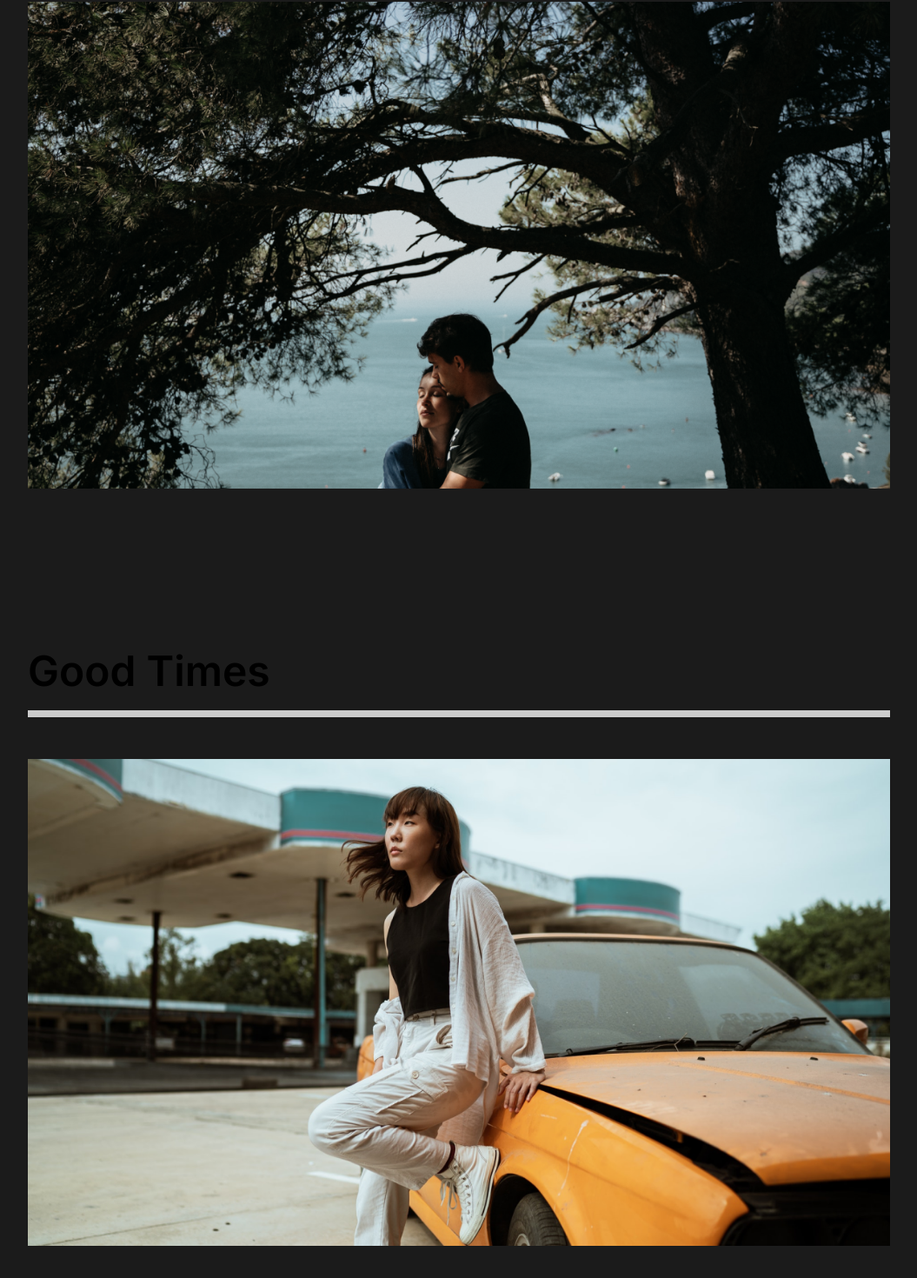
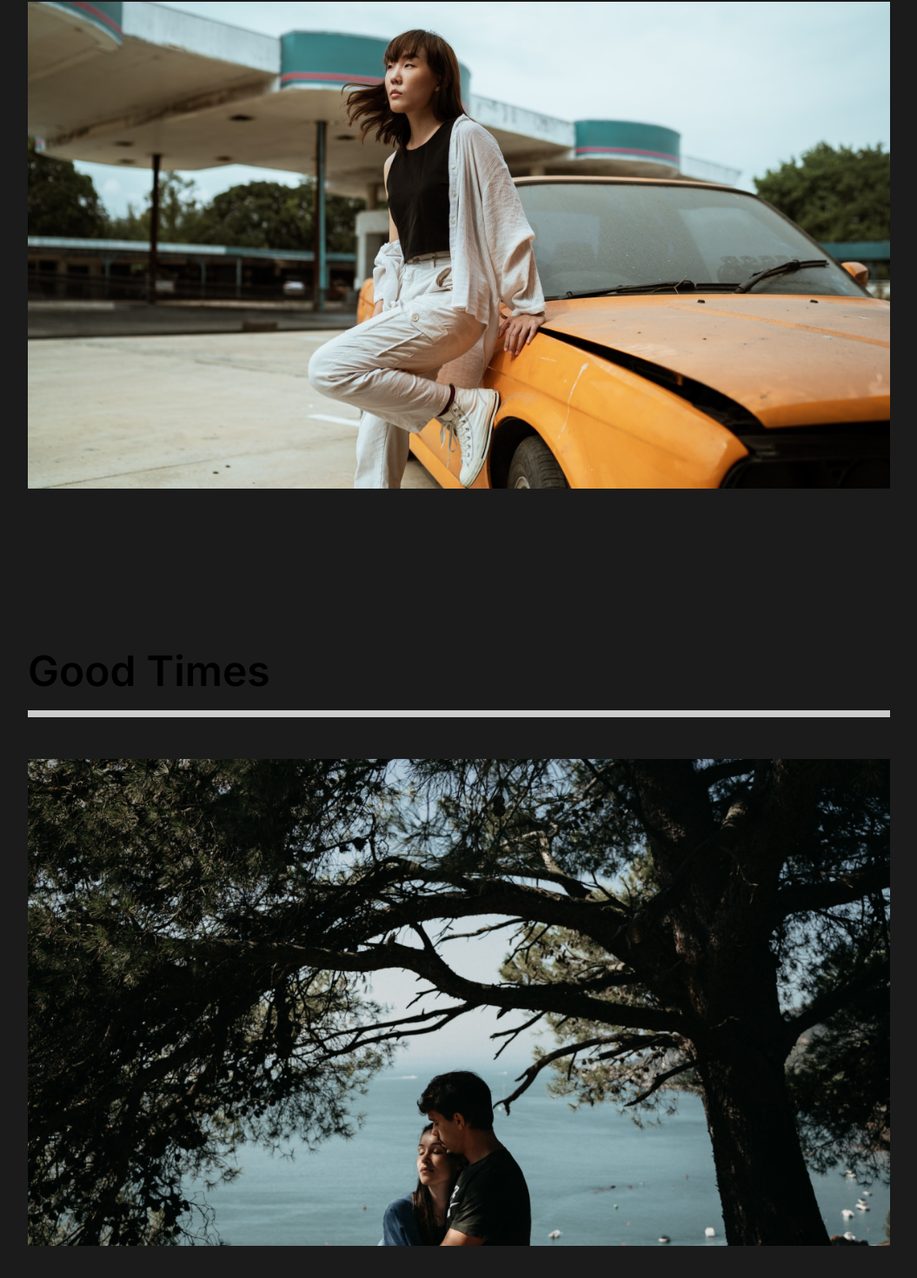
Before and after one commit to PrincessMaggy/maggy_photos, a React (Create React App) app: page /work in a window 1280 px wide. Shown: the part 1192-2662 px from the top of the page at 87% size, without its empty margins (112-1167 px from the left). Built offline with nearby package versions, Linux system fonts and the light colour scheme.

Commit message:
linked images to page

```diff
--- a/src/pages/OurWork.js
+++ b/src/pages/OurWork.js
@@ -16,7 +16,7 @@ return(
       <Movie>
          <h2>The Athlete</h2>
          <div className="line"></div>
-         <Link to=''>
+         <Link to='/work/the-athlete'>
             <img src={athlete} alt="athlete" />
          </Link>
       </Movie>
@@ -24,16 +24,16 @@ return(
       <Movie>
          <h2>The Racer</h2>
          <div className="line"></div>
-         <Link to=''>
-            <img src={goodtimes} alt="goodtimes" />
+         <Link to='/work/the-racer'>
+            <img src={theracer} alt="the racer" />
          </Link>
       </Movie>
 
       <Movie>
          <h2>Good Times</h2>
          <div className="line"></div>
-         <Link to=''>
-            <img src={theracer} alt="theracer" />
+         <Link to='/work/good-times'>
+            <img src={goodtimes} alt="good times" />
          </Link>
       </Movie>
 
```
